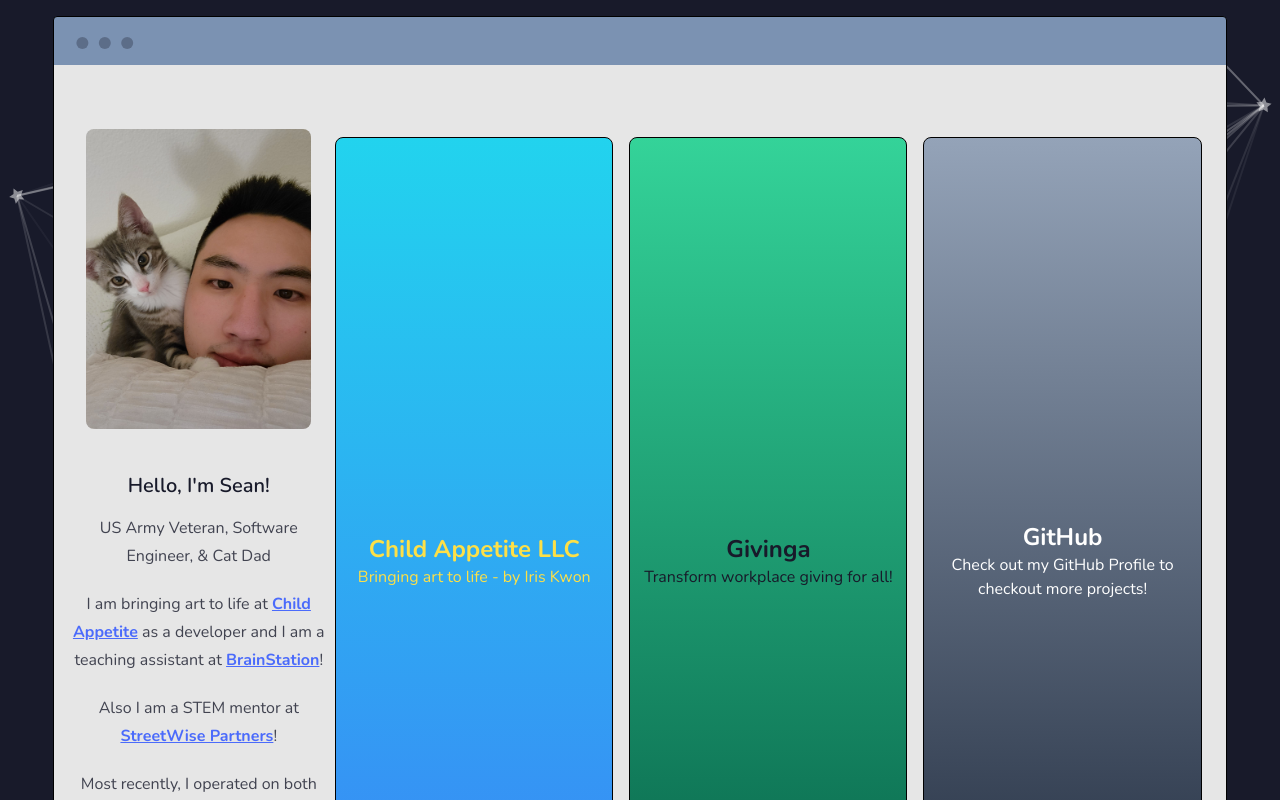
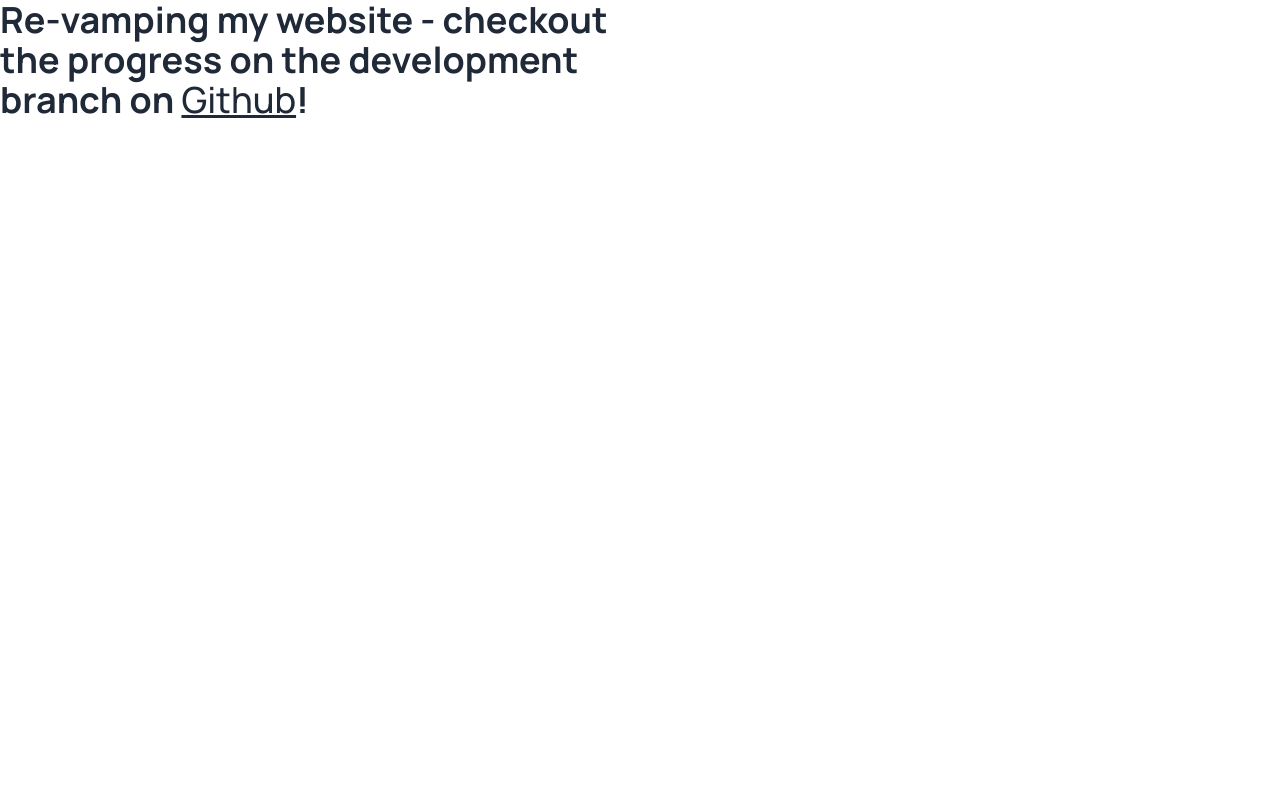
Before and after one commit to sean35mm/seangil-site, a Next.js app: page / in a window 1280 px wide. Shown: the top 800 px of the page. Built offline with nearby package versions, Linux system fonts and the light colour scheme.

Commit message:
got roasted - changing

```diff
--- a/components/ChildAppetiteBanner.tsx
+++ /dev/null
@@ -1,17 +0,0 @@
-import React from 'react';
-import Link from 'next/link';
-
-const ChildAppetiteBanner = () => {
-	return (
-		<Link href={'/childappetite'}>
-			<div className='md:w-1/3 md:h-auto h-28 m-2 cursor-pointer border-black border bg-gradient-to-b from-cyan-400 to-blue-500 rounded-lg flex hover:shadow-black hover:shadow-2xl'>
-				<div className='mx-auto my-auto text-center text-yellow-300 p-2'>
-					<h2 className='font-bold text-lg xl:text-2xl'>Child Appetite LLC</h2>
-					<p>Bringing art to life - by Iris Kwon</p>
-				</div>
-			</div>
-		</Link>
-	);
-};
-
-export default ChildAppetiteBanner;
--- a/components/GithubBanner.tsx
+++ /dev/null
@@ -1,17 +0,0 @@
-import React from 'react';
-import Link from 'next/link';
-
-const GithubBanner = () => {
-	return (
-		<Link href={'https://github.com/sean35mm'}>
-			<div className='md:w-1/3 md:h-auto h-28 m-2 cursor-pointer border-black border bg-gradient-to-b from-slate-400 to-slate-800 rounded-lg flex hover:shadow-black hover:shadow-2xl'>
-				<div className='mx-auto my-auto text-center text-white p-2'>
-					<h2 className='font-bold text-lg xl:text-2xl'>GitHub</h2>
-					<p>Check out my GitHub Profile to checkout more projects!</p>
-				</div>
-			</div>
-		</Link>
-	);
-};
-
-export default GithubBanner;
--- a/components/GivingaBanner.tsx
+++ /dev/null
@@ -1,17 +0,0 @@
-import React from 'react';
-import Link from 'next/link';
-
-const GivingaBanner = () => {
-	return (
-		<Link href={'/givinga'}>
-			<div className='md:w-1/3 md:h-auto h-28 m-2 cursor-pointer border-black border bg-gradient-to-b from-emerald-400 to-emerald-800 rounded-lg flex hover:shadow-black hover:shadow-2xl'>
-				<div className='mx-auto my-auto text-center text-b p-2'>
-					<h2 className='font-bold text-lg xl:text-2xl'>Givinga</h2>
-					<p>Transform workplace giving for all!</p>
-				</div>
-			</div>
-		</Link>
-	);
-};
-
-export default GivingaBanner;
--- a/components/ParticleComponent.tsx
+++ /dev/null
@@ -1,145 +0,0 @@
-import { useCallback } from "react";
-import type { Container, Engine } from "tsparticles-engine";
-import Particles from "react-particles";
-import { loadFull } from "tsparticles";
-
-const ParticleComponent = () => {
-    const particlesInit = useCallback(async (engine: Engine) => {
-        console.log(engine);
-
-        // you can initialize the tsParticles instance (engine) here, adding custom shapes or presets
-        // this loads the tsparticles package bundle, it's the easiest method for getting everything ready
-        // starting from v2 you can add only the features you need reducing the bundle size
-        await loadFull(engine);
-    }, []);
-
-    const particlesLoaded = useCallback(async (container: Container | undefined) => {
-        await console.log(container);
-    }, []);
-    return (
-        <Particles
-            id="tsparticles"
-            init={particlesInit}
-            loaded={particlesLoaded}
-            options={{
-                "fullScreen": {
-                    "enable": true,
-                    "zIndex": -1
-                },
-                "particles": {
-                    "number": {
-                        "value": 25,
-                        "density": {
-                            "enable": false,
-                            "value_area": 1000
-                        }
-                    },
-                    "color": {
-                        "value": "#fff"
-                    },
-                    "shape": {
-                        "type": "star",
-
-                    },
-                    "opacity": {
-                        "value": 0.5,
-                        "random": false,
-                        "anim": {
-                            "enable": false,
-                            "speed": 1,
-                            "opacity_min": 0.1,
-                            "sync": false
-                        }
-                    },
-                    "size": {
-                        "value": 4,
-                        "random": false,
-                        "anim": {
-                            "enable": false,
-                            "speed": 100,
-                            "size_min": 0.1,
-                            "sync": false
-                        }
-                    },
-                    "rotate": {
-                        "value": 0,
-                        "random": true,
-                        "direction": "clockwise",
-                        "animation": {
-                            "enable": true,
-                            "speed": 5,
-                            "sync": false
-                        }
-                    },
-                    "line_linked": {
-                        "enable": true,
-                        "distance": 600,
-                        "color": "#ffffff",
-                        "opacity": 0.4,
-                        "width": 2
-                    },
-                    "move": {
-                        "enable": true,
-                        "speed": 5,
-                        "direction": "none",
-                        "random": false,
-                        "straight": false,
-                        "out_mode": "out",
-                        "attract": {
-                            "enable": false,
-                            "rotateX": 600,
-                            "rotateY": 1200
-                        }
-                    }
-                },
-                "interactivity": {
-                    "events": {
-                        "onhover": {
-                            "enable": true,
-                            "mode": ["grab"]
-                        },
-                        "onclick": {
-                            "enable": false,
-                            "mode": "bubble"
-                        },
-                        "resize": true
-                    },
-                    "modes": {
-                        "grab": {
-                            "distance": 400,
-                            "line_linked": {
-                                "opacity": 1
-                            }
-                        },
-                        "bubble": {
-                            "distance": 400,
-                            "size": 40,
-                            "duration": 2,
-                            "opacity": 8,
-                            "speed": 3
-                        },
-                        "repulse": {
-                            "distance": 200
-                        },
-                        "push": {
-                            "particles_nb": 4
-                        },
-                        "remove": {
-                            "particles_nb": 2
-                        }
-                    }
-                },
-                "retina_detect": true,
-                "background": {
-                    "color": "#181A2A",
-                    "image": "",
-                    "position": "50% 50%",
-                    "repeat": "no-repeat",
-                    "size": "cover"
-                }
-            }}
-        />
-    );
-};
-
-export default ParticleComponent;
--- a/pages/index.js
+++ b/pages/index.js
@@ -1,23 +1,16 @@
-import About from '../components/About';
-import ChildAppetiteBanner from '../components/ChildAppetiteBanner';
-import GithubBanner from '../components/GithubBanner';
-import GivingaBanner from '../components/GivingaBanner';
-import ParticleComponent from '../components/ParticleComponent';
-
 export default function Home() {
 	return (
-		<main className='flex justify-center items-center min-h-screen'>
-			<div className='mockup-window border border-black bg-secondary m-4 w-11/12'>
-				<div className='md:flex px-4 py-16 bg-base-200 justify-evenly'>
-					<About />
-					<div className='mt-12 md:mt-0 md:flex sm:justify-evenly'>
-						<ChildAppetiteBanner />
-						<GivingaBanner />
-						<GithubBanner />
-					</div>
-				</div>
+		<main>
+			<div className='prose'>
+				<h1>
+					Re-vamping my website - checkout the progress on the development
+					branch on{' '}
+					<a href='https://github.com/sean35mm/seangil-site/tree/develop'>
+						Github
+					</a>
+					!
+				</h1>
 			</div>
-			<ParticleComponent />
 		</main>
 	);
 }
--- a/styles/globals.css
+++ b/styles/globals.css
@@ -1,4 +1,4 @@
-@import url('https://fonts.googleapis.com/css2?family=Nunito:wght@200;300;400;500;600;700;800&display=swap');
+@import url('https://fonts.googleapis.com/css2?family=Manrope:wght@300;400;500;600;700&family=Nunito:wght@200;300;400;500;600;700;800&display=swap');
 
 
 @tailwind base;
@@ -7,6 +7,6 @@
 
 @layer base {
   html {
-    font-family: Nunito, system-ui, sans-serif;
+    font-family: Manrope, system-ui, sans-serif;
   }
 }
--- a/tailwind.config.js
+++ b/tailwind.config.js
@@ -1,15 +1,18 @@
 /** @type {import('tailwindcss').Config} */
 module.exports = {
-	content: ['./pages/**/*.{js,ts,jsx,tsx}', './components/**/*.{js,ts,jsx,tsx}'],
+	content: [
+		'./pages/**/*.{js,ts,jsx,tsx}',
+		'./components/**/*.{js,ts,jsx,tsx}',
+	],
 	theme: {
 		extend: {
 			fontFamily: {
-				nunito: ['Nunito', 'sans']
-			}
-		}
+				manrope: ['Manrope', 'sans'],
+			},
+		},
 	},
 	plugins: [require('daisyui'), require('@tailwindcss/typography')],
 	daisyui: {
-		themes: ['corporate']
-	}
+		themes: false
+	},
 };
```
Also changed, not shown: components/Navbar.tsx (added).
